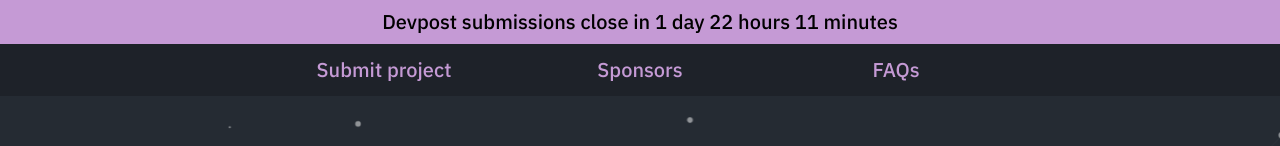
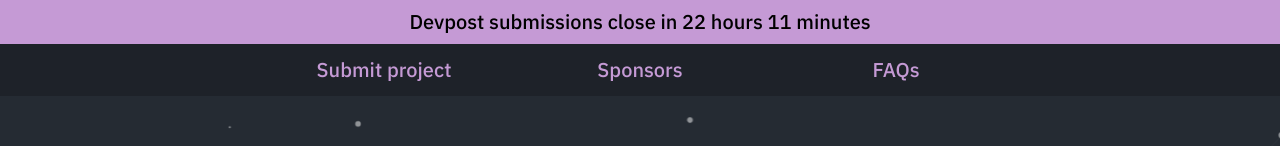
Before and after one commit to aisutd/hackai.github.io, a Next.js app: page / in a window 1280 px wide. Shown: the top 146 px of the page. Built offline with nearby package versions, Linux system fonts and the light colour scheme.

Commit message:
Removed days

```diff
--- a/components/countdown.tsx
+++ b/components/countdown.tsx
@@ -8,7 +8,6 @@
     const minutes = props.minutes > 1 ? 'minutes' : 'minute'
     return (
       <span>
-        {props.days} {day + " "}
         {props.hours} {hour + " "}
         {props.minutes} {minutes}
       </span>
```
